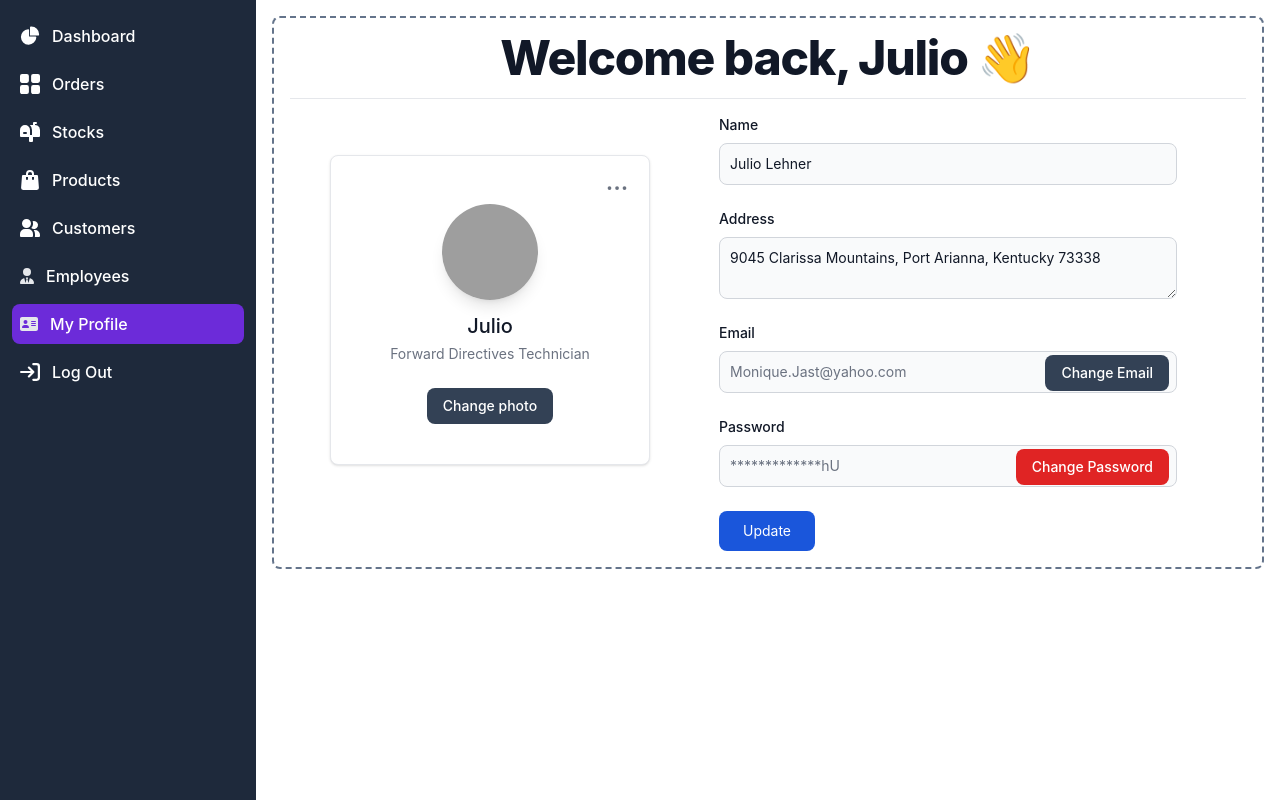
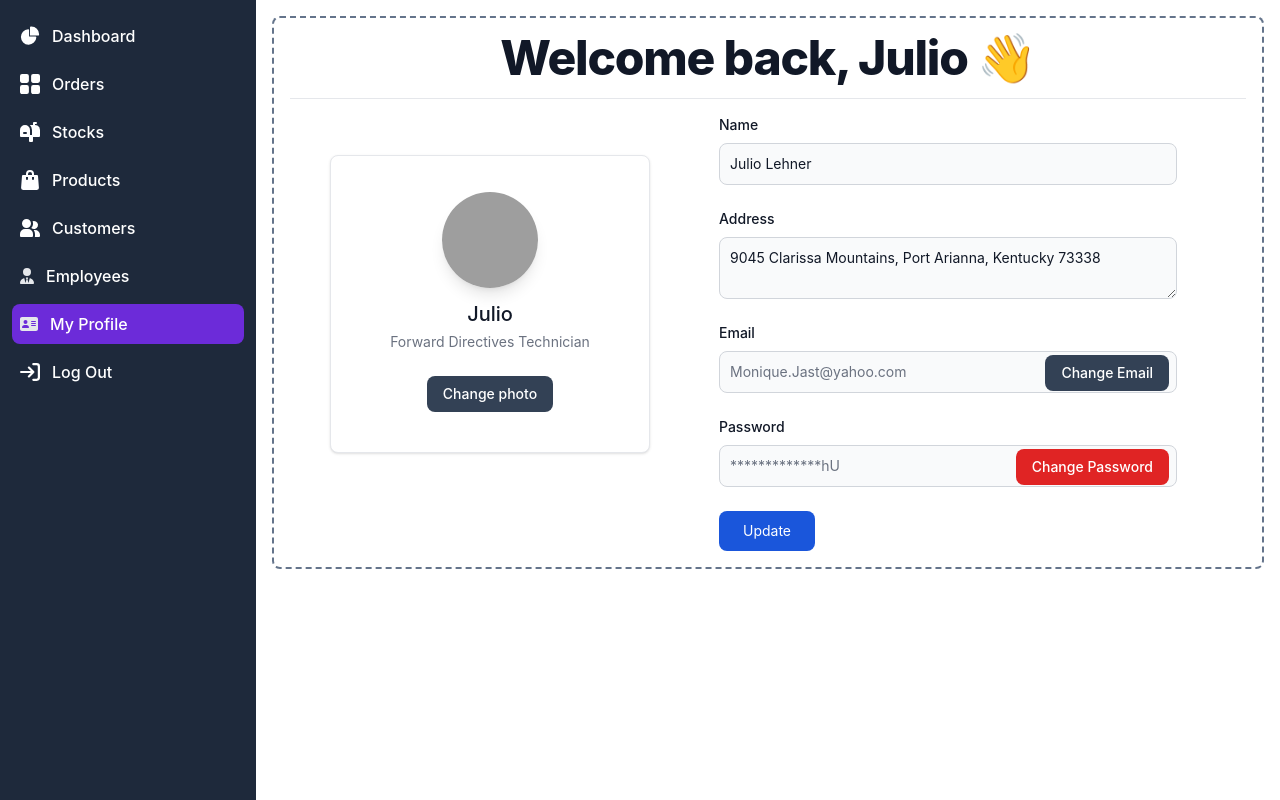
Before and after one commit to Nosver/CafeManagement, a React (Vite) app in the folder frontend/: page /myprofile in a window 1280 px wide. Built offline with nearby package versions, Linux system fonts and the light colour scheme; grey boxes are pictures that could not be loaded.

Commit message:
profilecard update

```diff
--- a/frontend/src/components/partials/ProfleCard.jsx
+++ b/frontend/src/components/partials/ProfleCard.jsx
@@ -32,28 +32,10 @@
 
             <div class="w-full max-w-sm bg-white border border-gray-200 rounded-lg shadow dark:bg-gray-800 dark:border-gray-700">
                 <div class="flex justify-end px-4 pt-4">
-                    <button id="dropdownButton" data-dropdown-toggle="dropdown" class="inline-block text-gray-500 dark:text-gray-400 hover:bg-gray-100 dark:hover:bg-gray-700 focus:ring-4 focus:outline-none focus:ring-gray-200 dark:focus:ring-gray-700 rounded-lg text-sm p-1.5" type="button">
-                        <span class="sr-only">Open dropdown</span>
-                        <svg class="w-5 h-5" aria-hidden="true" xmlns="http://www.w3.org/2000/svg" fill="currentColor" viewBox="0 0 16 3">
-                            <path d="M2 0a1.5 1.5 0 1 1 0 3 1.5 1.5 0 0 1 0-3Zm6.041 0a1.5 1.5 0 1 1 0 3 1.5 1.5 0 0 1 0-3ZM14 0a1.5 1.5 0 1 1 0 3 1.5 1.5 0 0 1 0-3Z" />
-                        </svg>
-                    </button>
-                    <div id="dropdown" class="z-10 hidden text-base list-none bg-white divide-y divide-gray-100 rounded-lg shadow w-44 dark:bg-gray-700">
-                        <ul class="py-2" aria-labelledby="dropdownButton">
-                            <li>
-                                <a href="#" class="block px-4 py-2 text-sm text-gray-700 hover:bg-gray-100 dark:hover:bg-gray-600 dark:text-gray-200 dark:hover:text-white">Edit</a>
-                            </li>
-                            <li>
-                                <a href="#" class="block px-4 py-2 text-sm text-gray-700 hover:bg-gray-100 dark:hover:bg-gray-600 dark:text-gray-200 dark:hover:text-white">Export Data</a>
-                            </li>
-                            <li>
-                                <a href="#" class="block px-4 py-2 text-sm text-red-600 hover:bg-gray-100 dark:hover:bg-gray-600 dark:text-gray-200 dark:hover:text-white">Delete</a>
-                            </li>
-                        </ul>
-                    </div>
+
                 </div>
 
-                <div class="flex flex-col items-center pb-10">
+                <div class="flex flex-col items-center pb-10 mt-5">
                     <img class="w-24 h-24 mb-3 rounded-full shadow-lg" src={Person.photo} alt="Person image" />
                     <h5 class="mb-1 text-xl font-medium text-gray-900 dark:text-white">{Person.name}</h5>
                     <span class="text-sm text-gray-500 dark:text-gray-400">{Person.role}</span>
```
